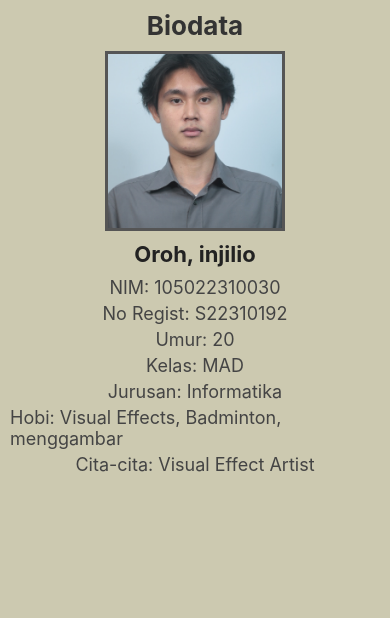
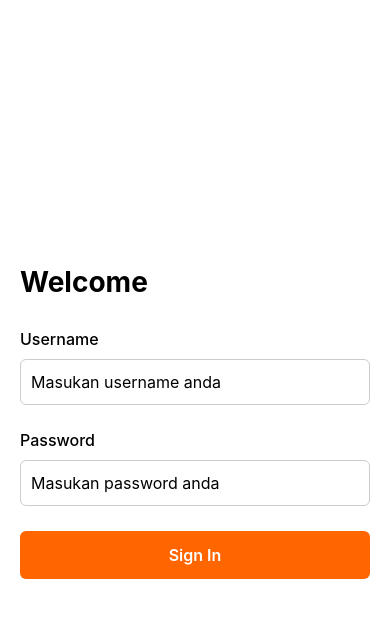
Before and after one commit to lioilio/Mobile-app, a React Native app: screen / in a window 390 px wide. Shown: the top 618 px of the page. Built offline with nearby package versions, Linux system fonts and the light colour scheme.

Commit message:
Update Sign In screen code

```diff
--- a/App.tsx
+++ b/App.tsx
@@ -1,59 +1,91 @@
-import React from "react";
-import { View, Text, StyleSheet, Image } from "react-native";
+import React, { useState } from 'react';
+import {
+  SafeAreaView,
+  View,
+  Text,
+  TextInput,
+  TouchableOpacity,
+  StyleSheet,
+} from 'react-native';
 
-const App = () => {
+export default function App() {
+  const [username, setUsername] = useState('');
+  const [password, setPassword] = useState('');
+
+  const handleSignIn = () => {
+    console.log('Username:', username);
+    console.log('Password:', password);
+  };
+
   return (
-    <View style={styles.container}>
-      <Text style={styles.title}>Biodata</Text>
+    <SafeAreaView style={styles.container}>
+      <View style={styles.innerContainer}>
 
-      <Image
-        source={require("./assets/picture.jpeg")}
-        style={styles.image}
-      />
-      <Text style={styles.name}>Oroh, injilio</Text>
-      <Text style={styles.info}>NIM: 105022310030</Text>
-      <Text style={styles.info}>No Regist: S22310192</Text>
-      <Text style={styles.info}>Umur: 20</Text>
-      <Text style={styles.info}>Kelas: MAD</Text>
-      <Text style={styles.info}>Jurusan: Informatika</Text>
-      <Text style={styles.info}>Hobi: Visual Effects, Badminton, menggambar</Text>
-      <Text style={styles.info}>Cita-cita: Visual Effect Artist</Text>
-    </View>
+        <Text style={styles.title}>Welcome</Text>
+
+        <Text style={styles.label}>Username</Text>
+        <TextInput
+          style={styles.input}
+          placeholder="Masukan username anda"
+          value={username}
+          onChangeText={setUsername}
+        />
+
+        <Text style={styles.label}>Password</Text>
+        <TextInput
+          style={styles.input}
+          placeholder="Masukan password anda"
+          secureTextEntry
+          value={password}
+          onChangeText={setPassword}
+        />
+
+        <TouchableOpacity style={styles.button} onPress={handleSignIn}>
+          <Text style={styles.buttonText}>Sign In</Text>
+        </TouchableOpacity>
+      </View>
+    </SafeAreaView>
   );
-};
-
-export default App;
+}
 
 const styles = StyleSheet.create({
   container: {
     flex: 1,
-    padding: 10,
-    alignItems: "center",
-    justifyContent: "flex-start",
-    backgroundColor: "#ccc9b0ff"
+    backgroundColor: '#fff',
+  },
+  innerContainer: {
+    flex: 1,
+    padding: 20,
+    justifyContent: 'center',
   },
   title: {
-    fontSize: 26,
-    fontWeight: "bold",
+    fontSize: 28,
+    fontWeight: 'bold',
+    marginBottom: 30,
+  },
+  label: {
+    fontSize: 16,
+    fontWeight: '500',
     marginBottom: 10,
-    color: "#333"
   },
-  image: {
-    width: 180,
-    height: 180,
-    marginBottom: 10,
-    borderWidth: 3,
-    borderColor: "#555"
+  input: {
+    borderWidth: 1,
+    borderColor: '#ccc',
+    borderRadius: 6,
+    paddingHorizontal: 10,
+    paddingVertical: 12,
+    marginBottom: 25,
+    fontSize: 16,
   },
-  name: {
-    fontSize: 22,
-    fontWeight: "bold",
-    color: "#222",
-    marginBottom: 10
+  button: {
+    backgroundColor: '#FF6600',
+    paddingVertical: 14,
+    borderRadius: 6,
+    alignItems: 'center',
   },
-  info: {
-    fontSize: 18,
-    color: "#444",
-    marginBottom: 5
-  }
+  buttonText: {
+    color: '#fff',
+    fontSize: 16,
+    fontWeight: '600',
+  },
 });
```
